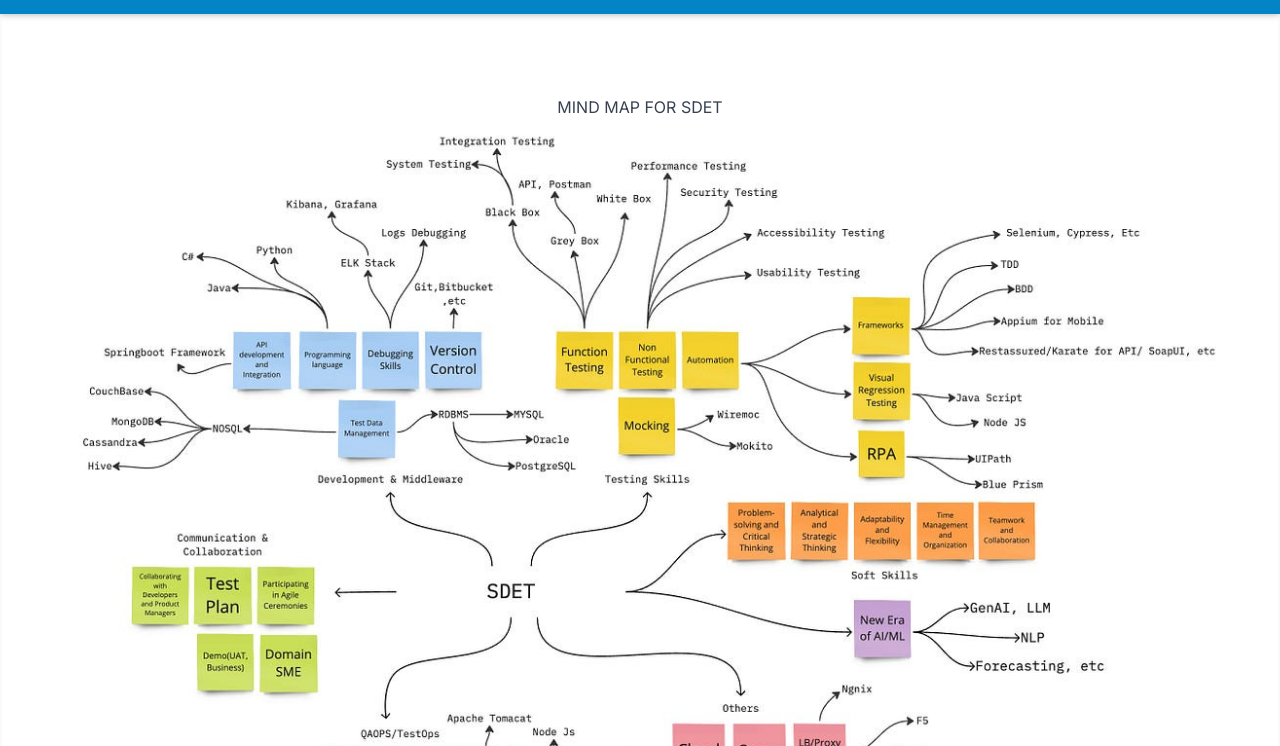
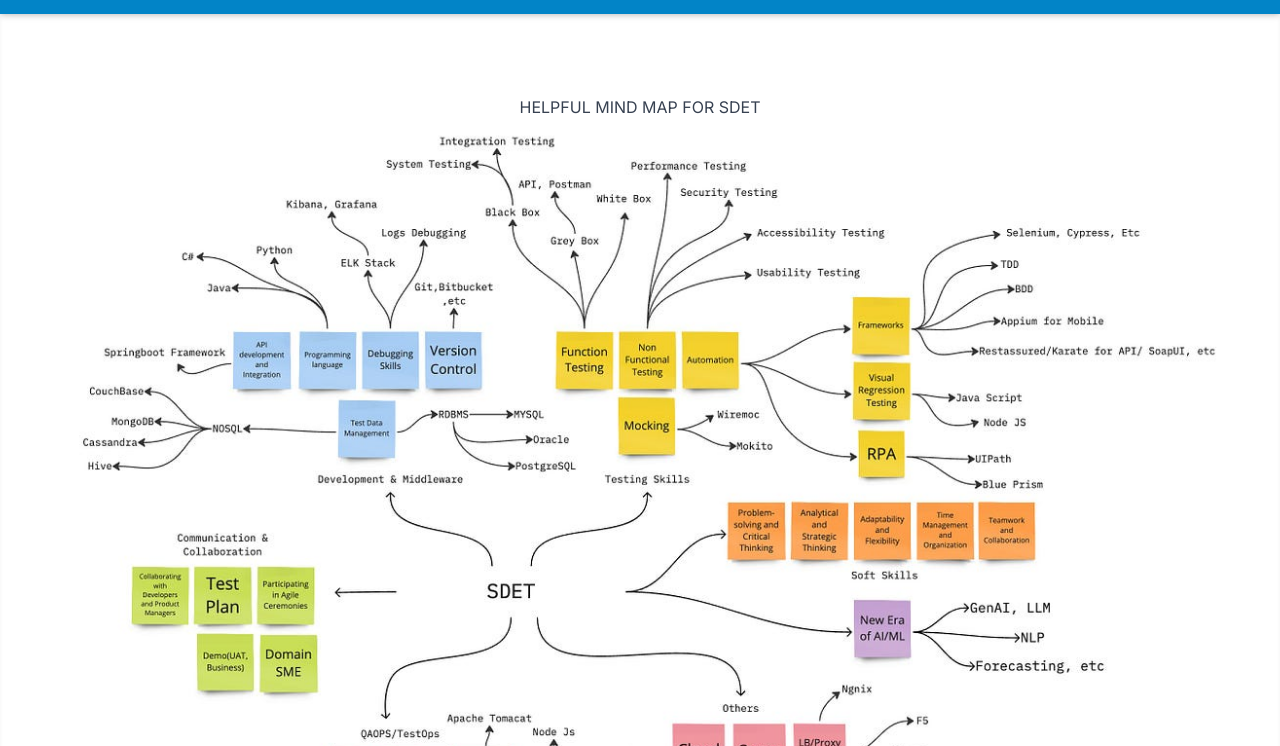
Before and after one commit to rallazov/portfolio, a website: page index.html in a window 1280 px wide. Shown: the part 54-800 px from the top of the page. Drawn offline with nearby package versions, Linux system fonts and the light colour scheme.

Commit message:
Need to rebuild actions

```diff
--- a/index.html
+++ b/index.html
@@ -43,7 +43,7 @@
         <div class="container mx-auto">
             <!-- Updated Image Container -->
             <div id="heroImageContainer" class="hero-image-container">
-               <p id="imageLoadingIndicator">MIND MAP FOR SDET</p>
+               <p id="imageLoadingIndicator">HELPFUL MIND MAP FOR SDET</p>
 
                 <img id="heroProfileImage" src="./src/assets/ramin-allazov-sdet-mind-map.jpg" alt="Ramin Allazov - SDET Abstract Mind Map" class="hero-image">
             </div>
```
